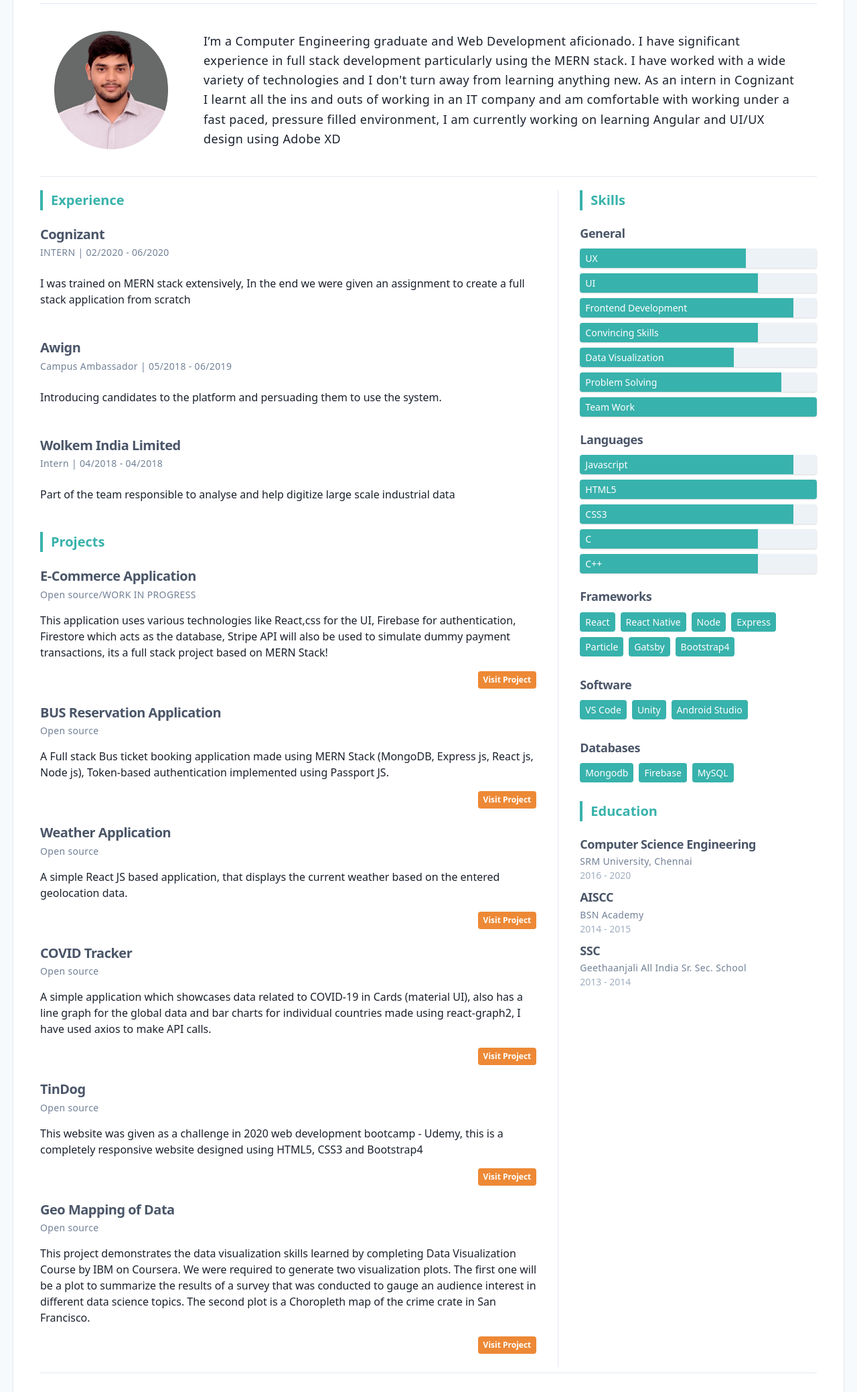
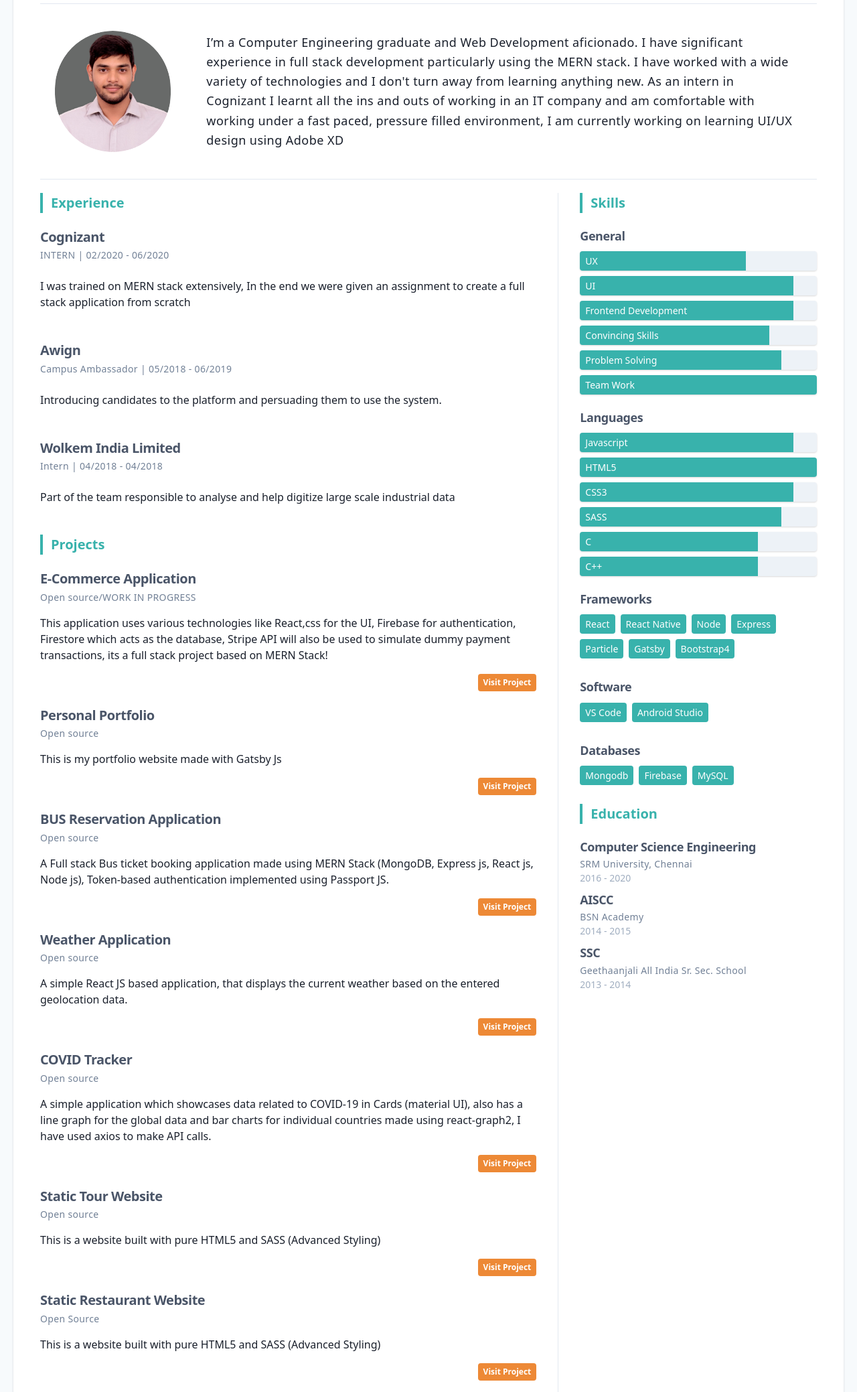
Before and after one commit to AdityaKumawat97/MyResume, a Gatsby site in the folder gatsby-starter-resume-cms/: page / in a window 1280 px wide. Shown: the part 167-2245 px from the top of the page at 67% size. Built offline with nearby package versions, Linux system fonts and the light colour scheme; Gatsby itself is replaced by a stand-in of ours.

Commit message:
detail changes

```diff
--- a/gatsby-starter-resume-cms/data/profile.json
+++ b/gatsby-starter-resume-cms/data/profile.json
@@ -2,7 +2,7 @@
   "contact": {
     "phone": "+91 7538899838",
     "email": "aditya.kumawat63@gmail.com",
-    "website": "https://5f141f38d1a6905d4bfce41e--adityas-portfolio.netlify.app/",
+    "website": "https://adityas-portfolio.netlify.app",
     "location": "Vishakapatnam, India"
   },
   "skills": [
@@ -16,7 +16,7 @@
         },
         {
           "name": "UI",
-          "percent": 75
+          "percent": 90
         },
         {
           "name": "Frontend Development",
@@ -24,11 +24,7 @@
         },
         {
           "name": "Convincing Skills",
-          "percent": 75
-        },
-        {
-          "name": "Data Visualization",
-          "percent": 65
+          "percent": 80
         },
         {
           "name": "Problem Solving",
@@ -55,6 +51,10 @@
         {
           "name": "CSS3",
           "percent": 90
+        },
+        {
+          "name": "SASS",
+          "percent": 85
         },
         {
           "name": "C",
@@ -101,9 +101,6 @@
           "name": "VS Code"
         },
         {
-          "name": "Unity"
-        },
-        {
           "name": "Android Studio"
         }
       ]
@@ -124,7 +121,7 @@
       ]
     }
   ],
-  "summary": "I’m a Computer Engineering graduate and Web Development aficionado. I have significant experience in full stack development particularly using the MERN stack. I have worked with a wide variety of technologies and I don't turn away from learning anything new. As an intern in Cognizant I learnt all the ins and outs of working in an IT company and am comfortable with working under a fast paced, pressure filled environment, I am currently working on learning Angular and UI/UX design using Adobe XD",
+  "summary": "I’m a Computer Engineering graduate and Web Development aficionado. I have significant experience in full stack development particularly using the MERN stack. I have worked with a wide variety of technologies and I don't turn away from learning anything new. As an intern in Cognizant I learnt all the ins and outs of working in an IT company and am comfortable with working under a fast paced, pressure filled environment, I am currently working on learning UI/UX design using Adobe XD",
   "education": [
     {
       "institution": "SRM University, Chennai",
@@ -174,10 +171,6 @@
       "url": "https://www.linkedin.com/in/aditya-kumawat"
     },
     {
-      "service": "twitter",
-      "url": "https://twitter.com/barancezayirli"
-    },
-    {
       "service": "github",
       "url": "https://github.com/AdityaKumawat97"
     },
@@ -199,6 +192,12 @@
       "link": "https://github.com/AdityaKumawat97/react-e-commerce-website"
     },
     {
+      "name": "Personal Portfolio",
+      "company": "Open source",
+      "description": "This is my portfolio website made with Gatsby Js",
+      "link": "https://adityas-portfolio.netlify.app"
+    },
+    {
       "name": "BUS Reservation Application",
       "company": "Open source",
       "description": "A Full stack Bus ticket booking application made using MERN Stack (MongoDB, Express js, React js, Node js), Token-based authentication implemented using Passport JS.",
@@ -217,6 +216,18 @@
       "link": "https://frosty-torvalds-c16af4.netlify.app/"
     },
     {
+      "name": "Static Tour Website",
+      "company": "Open source",
+      "description": "This is a website built with pure HTML5 and SASS (Advanced Styling)",
+      "link": "https://ak-tours.netlify.app/"
+    },
+    {
+      "name": "Static Restaurant Website",
+      "company": "Open Source",
+      "description": "This is a website built with pure HTML5 and SASS (Advanced Styling)",
+      "link": "https://adityakumawat97.github.io/Restaurant-Website-Advanced-SASS/"
+    },
+    {
       "name": "TinDog",
       "company": "Open source",
       "description": "This website was given as a challenge in 2020 web development bootcamp - Udemy, this is a completely responsive website designed using HTML5, CSS3 and Bootstrap4",
--- a/gatsby-starter-resume-cms/src/components/footer.js
+++ b/gatsby-starter-resume-cms/src/components/footer.js
@@ -17,7 +17,7 @@ const Footer = ({ social }) => (
       <span className="inline-block mr-1">by</span>
       <a
         className="text-primary-500 hover:text-primary-700 font-bold"
-        href="https://barancezayirli.com"
+        href="https://adityas-portfolio.netlify.app"
         target="_blank"
         rel="noopener noreferrer"
       >
```
